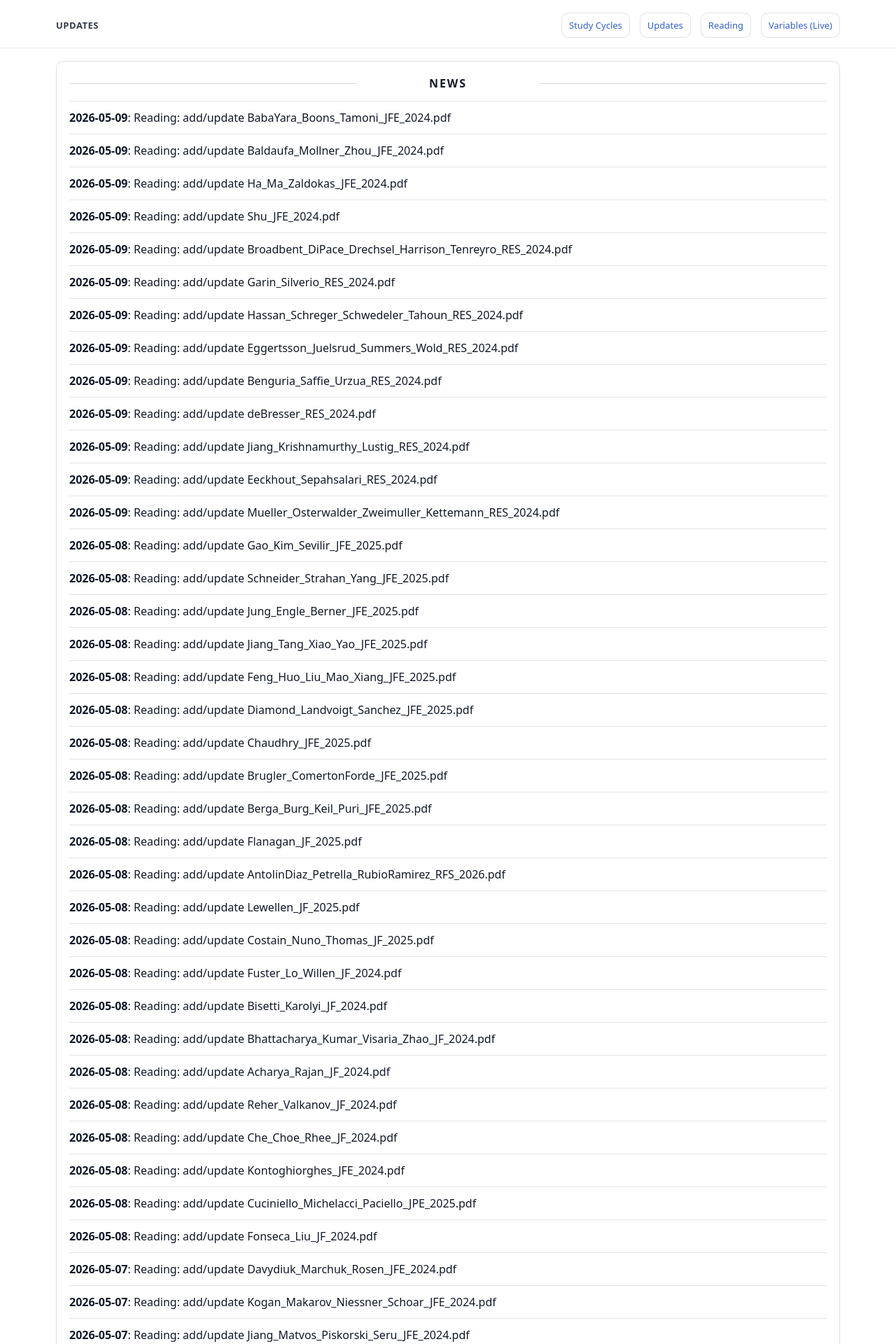
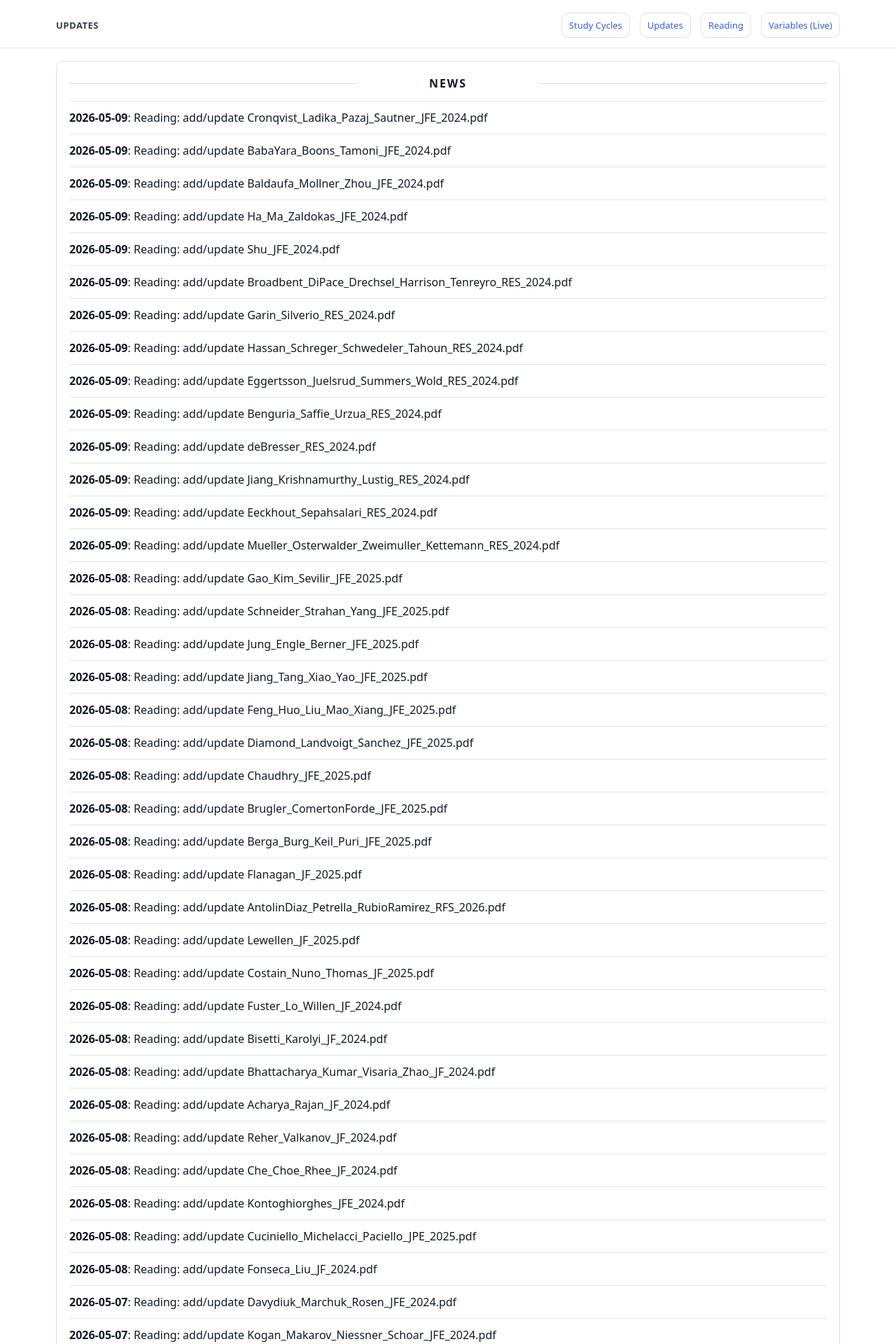
Before and after one commit to yaxinzn/study-archive, a Jekyll site: the page built from updates/index.md, in a window 1280 px wide. Shown: the top 1920 px of the page at 70% size. Built offline with Jekyll 4.4.1, drawn with Linux system fonts in a browser that asks for light colours; some of the changed text lies outside the part shown.

Commit message:
chore: update NEWS feed

```diff
--- a/_data/news.yml
+++ b/_data/news.yml
@@ -1,4 +1,7 @@
 # Auto-generated update history (sorted newest -> oldest). Do not edit manually.
+- ts: "1778316260"
+  date: "2026-05-09"
+  title: "Reading: add/update Cronqvist_Ladika_Pazaj_Sautner_JFE_2024.pdf"
 - ts: "1778316184"
   date: "2026-05-09"
   title: "Reading: add/update BabaYara_Boons_Tamoni_JFE_2024.pdf"
```
